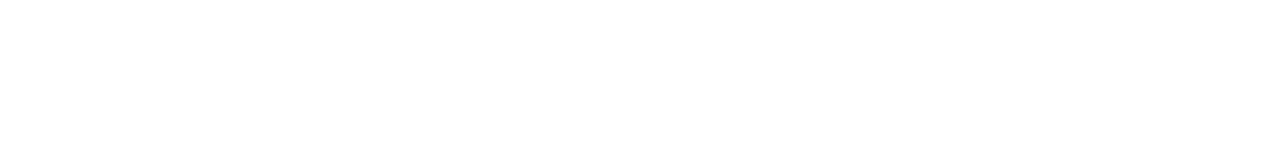
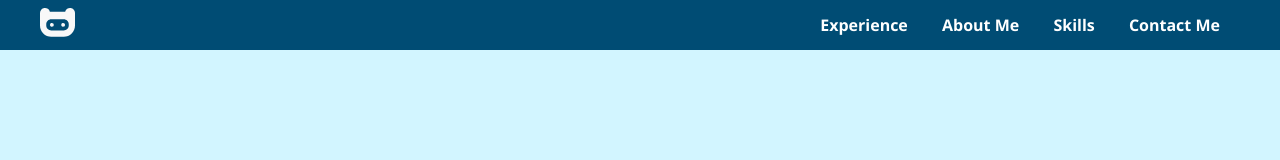
Before and after one commit to ghectorg/MicroProyecto, a plain HTML site: page index.html in a window 1280 px wide. Drawn offline with Linux system fonts and the light colour scheme.

Commit message:
navbar ready

```diff
--- a/index.html
+++ b/index.html
@@ -4,7 +4,25 @@
     <meta charset="UTF-8" />
     <meta http-equiv="X-UA-Compatible" content="IE=edge" />
     <meta name="viewport" content="width=device-width, initial-scale=1.0" />
+    <link rel="stylesheet" href="./styles.css" />
     <title>Micro Proyecto</title>
   </head>
-  <body></body>
+  <body>
+    <header>
+      <nav class="navbar">
+        <div id="logo"><img src="./recursos/Vector.svg" /></div>
+        <ul id="menu">
+          <li><a href=".experience">Experience</a></li>
+          <li><a href=".aboutMe">About Me</a></li>
+          <li><a href=".skills">Skills</a></li>
+          <li><a href=".contactMe">Contact Me</a></li>
+        </ul>
+      </nav>
+    </header>
+    <section class="hero"></section>
+    <section class="experience"></section>
+    <section class="aboutMe"></section>
+    <section class="skills"></section>
+    <section class="contactMe"></section>
+  </body>
 </html>
--- a/styles.css
+++ b/styles.css
@@ -1,4 +1,42 @@
+:root {
+  --oneColor: #00e51c;
+  --twoColor: #759a6b;
+  --threeColor: #def8d6;
+  --fourColor: #004c74;
+  --fiveColor: #597b98;
+  --sixColor: #d2f5ff;
+}
 * {
   margin: 0;
   padding: 0;
+  box-sizing: border-box;
 }
+body {
+  font-family: "Segoe UI", Tahoma, Geneva, Verdana, sans-serif;
+  background-color: var(--sixColor);
+}
+.navbar {
+  height: 50px;
+  background-color: var(--fourColor);
+  display: flex;
+  justify-content: space-between;
+  align-items: center;
+}
+.navbar #menu {
+  list-style: none;
+  margin-right: 30px;
+}
+.navbar #menu li {
+  display: inline-block;
+  margin-right: 30px;
+  color: white;
+}
+.navbar #menu li > a {
+  color: white;
+  font-weight: bold;
+  text-decoration: none;
+}
+.navbar #logo {
+  margin-left: 30px;
+  padding: 10px;
+}
```
Also changed, not shown: recursos/Vector.svg (added).
